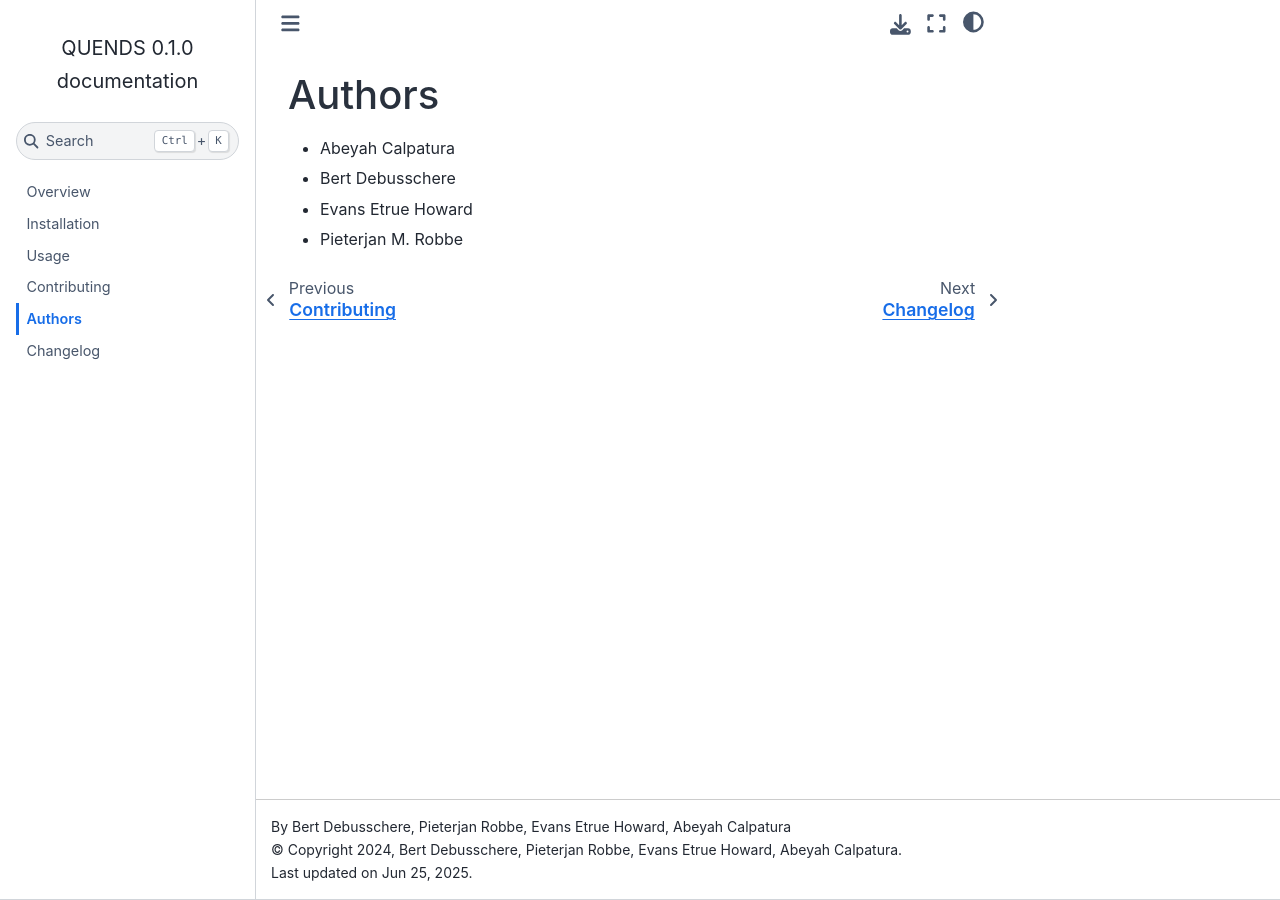
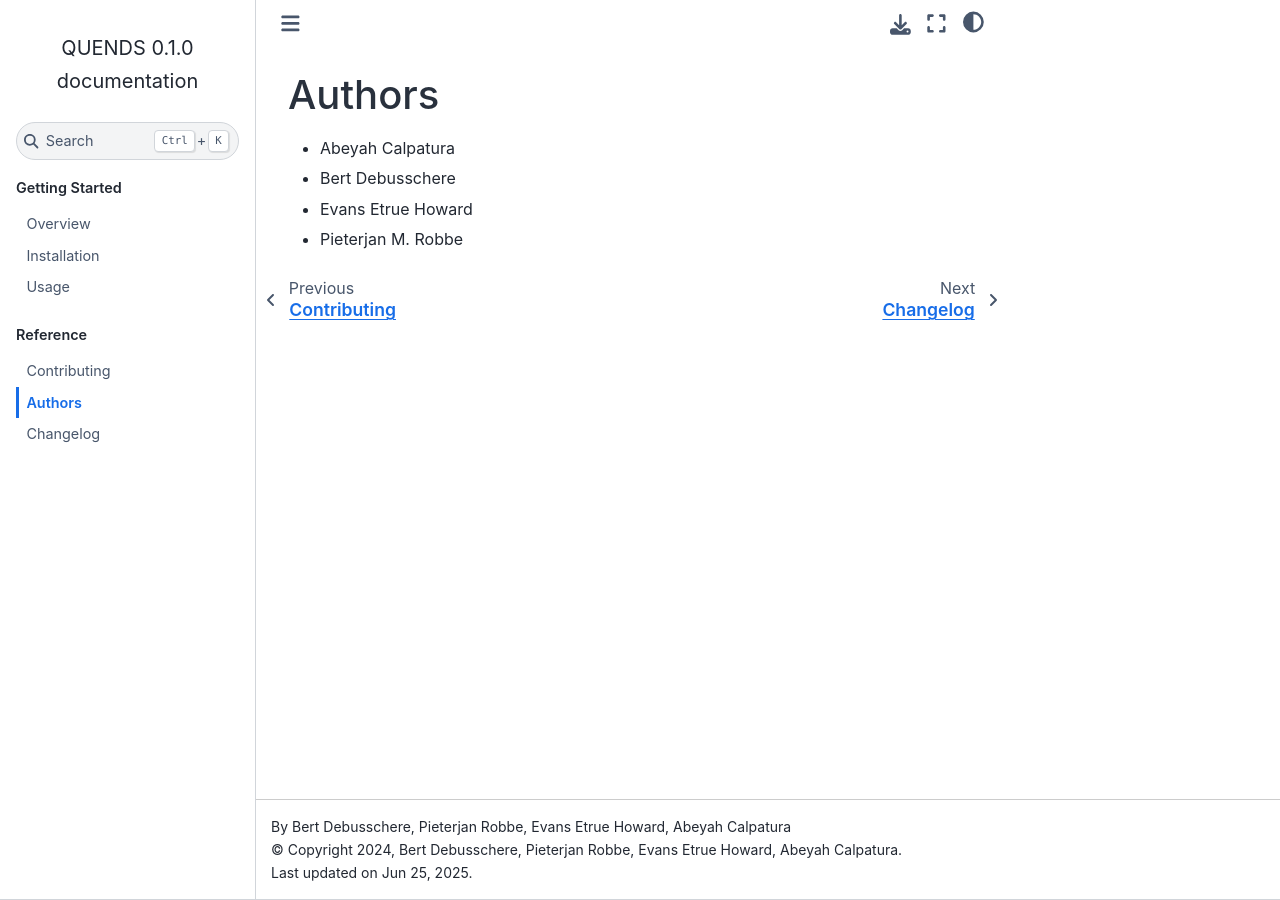
Before and after one commit to sandialabs/quends, a Sphinx documentation site: the page built from docs/authors.rst, in a window 1280 px wide. Built offline with Sphinx 7.4.7 and the Sphinx Book theme 1.1.4, drawn with Linux system fonts in a browser that asks for light colours; pages that are not in the unit, such as notebooks, are missing from menus; part of the change alters nothing that is shown.

```diff
--- a/docs/conf.py
+++ b/docs/conf.py
@@ -1,9 +1,12 @@
 import os
 import sys
+
+from sphinx_gallery.sorting import ExplicitOrder, _SortKey
 
 # Add the src directory to the Python path
 sys.path.insert(0, os.path.abspath("../src"))  # Adjust this path if necessary
 sys.path.insert(0, os.path.abspath("../src/quends"))
+sys.path.insert(0, os.path.abspath("../examples/tutorial"))
 
 print("Python path:", sys.path)  # This will help you verify the path
 
@@ -70,3 +73,40 @@ html_short_title = f"{project}-{version}"
 napoleon_use_ivar = True
 napoleon_use_rtype = False
 napoleon_use_param = False
+
+
+# Add extensions
+extensions = [
+    "matplotlib.sphinxext.plot_directive",
+    "IPython.sphinxext.ipython_console_highlighting",
+    "IPython.sphinxext.ipython_directive",
+    "sphinx_automodapi.automodapi",
+    "sphinx_gallery.gen_gallery",
+]
+
+
+examples_tutorial = [
+    "datastream_guide.py",
+]
+example_dirs = ["../examples/tutorial"]
+gallery_dirs = ["auto_tutorials"]
+
+
+class ExamplesExplicitOrder(_SortKey):
+
+    def __call__(self, filename):
+        return examples_tutorial.index(filename)
+
+
+sphinx_gallery_conf = {
+    "examples_dirs": example_dirs,
+    "gallery_dirs": gallery_dirs,
+    "subsection_order": ExplicitOrder(
+        [
+            "../examples/tutorial",
+        ]
+    ),
+    "within_subsection_order": ExamplesExplicitOrder,
+    "filename_pattern": r".*",
+    "matplotlib_animations": True,
+}
--- a/docs/index.rst
+++ b/docs/index.rst
@@ -4,11 +4,23 @@ Contents
 
 .. toctree::
    :maxdepth: 2
+   :caption: Getting Started
 
    readme
    installation
    usage
    autoapi/index
+
+.. toctree::
+   :maxdepth: 2
+   :caption: Tutorials
+
+   auto_tutorials/index
+
+.. toctree::
+   :maxdepth: 2
+   :caption: Reference
+
    contributing
    authors
    changelog
```
